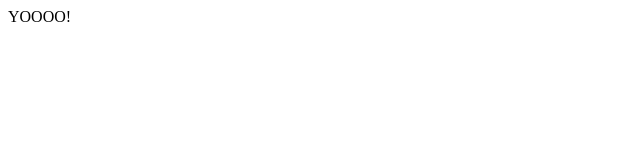
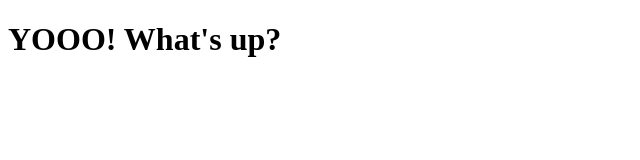
Before and after one commit to crazyneri/crazyneri.github.io, a plain HTML site: page index.html in a window 1280 px wide. Shown: the whole page, without its empty margins (0-640 px from the left). Drawn offline with Linux system fonts and the light colour scheme.

Commit message:
new html

```diff
--- a/index.html
+++ b/index.html
@@ -7,6 +7,6 @@
     <title>Document</title>
   </head>
   <body>
-    YOOOO!
+    <h1>YOOO! What's up?</h1>
   </body>
 </html>
```
